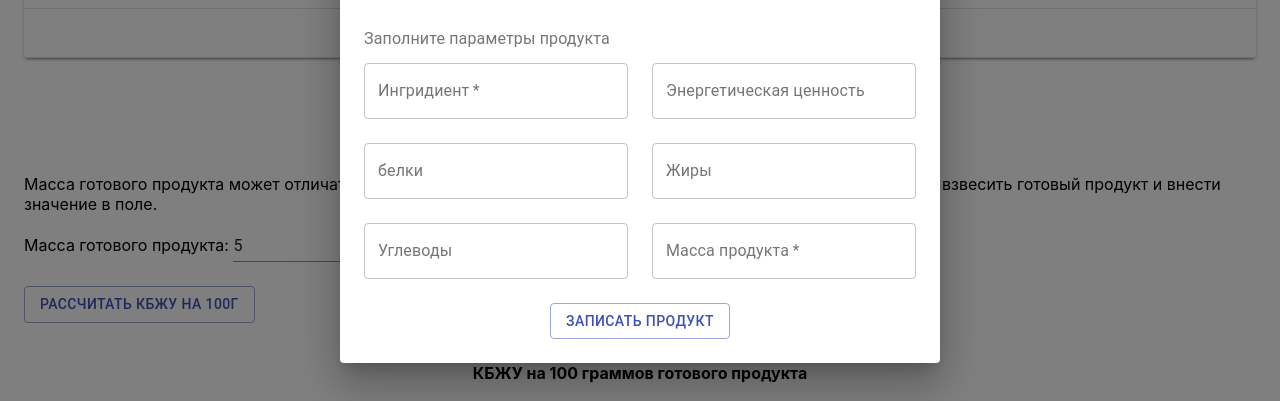
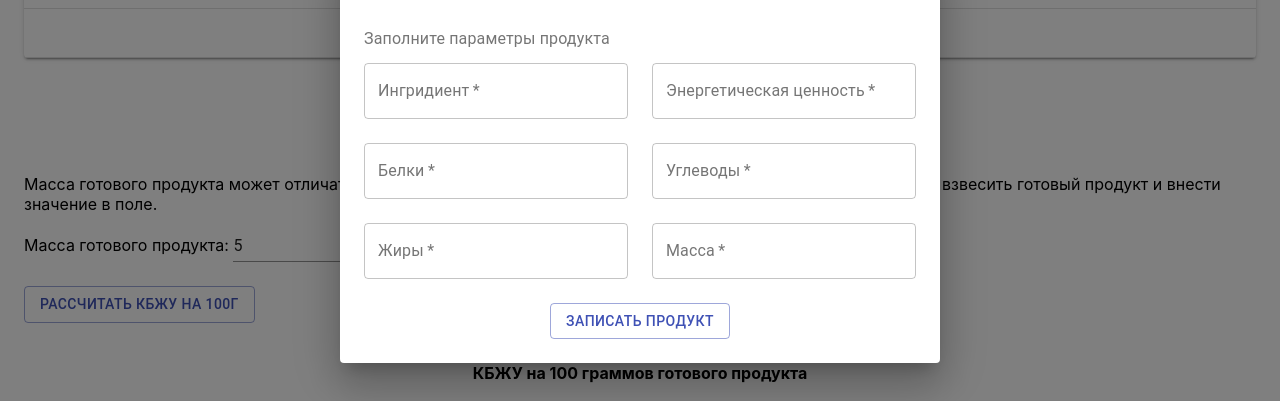
Before and after one commit to DustyDuke/calc, a React (Create React App) app: page / in a window 1280 px wide. Both pictures are taken after typing "5" into the empty fields and a click on the button "ДОБАВИТЬ ПРОДУКТ". Shown: the part 241-642 px from the top of the page. Built offline with nearby package versions, Linux system fonts and the light colour scheme.

Commit message:
refactoring

```diff
--- a/src/components/FormTable.js
+++ b/src/components/FormTable.js
@@ -3,31 +3,41 @@ import { Grid, TextField, Button } from '@material-ui/core';
 import Box from "@material-ui/core/Box";
 import { makeStyles } from '@material-ui/core/styles';
 
-export default  function FormTable(props) {
-const { modalOpen, properties, setProperties } = props
+const labels = {
+    product: "Ингридиент",
+    kkal: "Энергетическая ценность",
+    proteins: "Белки",
+    carbs: "Углеводы",
+    fats: "Жиры",
+    weight: "Масса",
+}
+
 const useStyles = makeStyles(() => ({
     formFields: {
         width: '100%',
     },
 }));
 
+export default function FormTable(props) {
+    const { modalOpen, properties, setProperties } = props
+
+
     const classes = useStyles();
 
     const initialProps = {
-    'product': '',
-    'kkal': '',
-    'proteins': '',
-    'carbs': '',
-    'fats': '',
-    'weight': '',
+        product: '',
+        kkal: '',
+        proteins: '',
+        carbs: '',
+        fats: '',
+        weight: '',
     }
 
     const [elements, setElements] = useState(initialProps)
-
+    const elementsNames = Object.keys(elements)
 
     const changeElement = (event) => {
-        const id = event.target.id
-        const value = event.target.value
+        const {id, value} = event.target
         setElements({...elements, [id]: value});
     }
      const currentWeightCount = (prop) => {
@@ -37,95 +47,37 @@ const [elements, setElements] = useState(initialProps)
     const handleSubmit = (event) => {
         event.preventDefault()
 
-   const keys = Object.keys(elements)
-     const newProp = Object.fromEntries(keys.map((el) => {
+     const newProp = Object.fromEntries(elementsNames.map((el) => {
             if( el === 'product' || el === 'weight'){
                 return [[el], elements[el]]
-            } else {
-                return  [[el], currentWeightCount(el)]
-            }
+            } return  [[el], currentWeightCount(el)]
+
         }))
 
         setProperties([...properties, newProp])
         setElements(initialProps);
         modalOpen(false);
     }
-return (
-            <Box>
+    return (<Box>
             <form onSubmit={handleSubmit} >
                 <Grid container spacing={3}>
-                <Grid item md={6} xs={12} >
+                    {elementsNames.map(element => (
+                        <Grid item md={6} xs={12} key={element} >
                             <TextField
                                 className={classes.formFields}
-                   id="product"
-                   label="Ингридиент"
-                   type="text"
+                                id={element}
+                                label={labels[element]}
+                                type={element === 'product' ? 'type' : 'number'}
                                 variant="outlined"
                                 onChange={changeElement}
-                   value={elements.product}
+                                value={elements[element]}
                                 required
                             />
-                </Grid>
-                <Grid item md={6} xs={12} >
-                <TextField
-                    className={classes.formFields}
-                    id="kkal"
-                    label="Энергетическая ценность"
-                    type="number"
-                    variant="outlined"
-                    onChange={changeElement}
-                    value={elements.kkal}
-                />
-                </Grid>
-                <Grid item md={6} xs={12} >
-                <TextField
-                    className={classes.formFields}
-                    id="proteins"
-                    label="белки"
-                    type="number"
-                    variant="outlined"
-                    onChange={changeElement}
-                    value={elements.proteins}
-                />
-                </Grid>
-                <Grid item md={6} xs={12} >
-                <TextField
-                    className={classes.formFields}
-                    id="fats"
-                    label="Жиры"
-                    type="number"
-                    variant="outlined"
-                    onChange={changeElement}
-                    value={elements.fats}
-                />
-                </Grid>
-                <Grid item md={6} xs={12}>
-                <TextField
-                    className={classes.formFields}
-                    id="carbs"
-                    label="Углеводы"
-                    type="number"
-                    variant="outlined"
-                    onChange={changeElement}
-                    value={elements.carbs}
-                />
-                </Grid>
-                 <Grid item md={6} xs={12} >
-            <TextField
-                    className={classes.formFields}
-                    id="weight"
-                    label="Масса продукта"
-                    type="number"
-                    variant="outlined"
-                    onChange={changeElement}
-                    value={elements.weight}
-                    required
-                />
-                 </Grid>
-
+                        </Grid>)
+                    )}
                     <Grid item xs={12}>
                         <Box  align="center">
-            <Button variant="outlined" color="primary" type="submit" onSubmit={handleSubmit} >Записать продукт</Button>
+                            <Button variant="outlined" color="primary" type="submit" onSubmit={handleSubmit}>Записать продукт</Button>
                         </Box>
                     </Grid>
                 </Grid>
--- a/src/components/ProductsTable.jsx
+++ b/src/components/ProductsTable.jsx
@@ -29,7 +29,9 @@ const propNames = Object.keys(sum)
                               actionsCellStyle: {color: 'red'}}
                    }
                    localization={{ header: { actions: "" },
-                       body: { emptyDataSourceMessage: "Добавьте продукты", editRow: { deleteText: "Вы уверены, что хотите удалить ингридиент?" }} }}
+                       body: {
+                           emptyDataSourceMessage: "Добавьте продукты",
+                           editRow: { deleteText: "Вы уверены, что хотите удалить ингридиент?" }} }}
                    icons={materialTableIcons}
                    components={{
                           Body: (props) => {
--- a/src/components/TablesPage.jsx
+++ b/src/components/TablesPage.jsx
@@ -29,10 +29,10 @@ export default function TablesPage(){
     const initialSums = { kkal: 0, proteins: 0, fats: 0, carbs: 0, weight: 0 }
 
     const [properties, setProperties] = useState([])
-    const [sum, setSum] = React.useState(initialSums)
+    const [sum, setSum] = useState(initialSums)
     const [calculated, setCalculated] = useState(initialSums)
     const [finalWeight, setFinalWeight] = useState('')
-    const [open, setOpen] = React.useState(false);
+    const [open, setOpen] = useState(false);
 
     const getSum = (arr) => {
         return (arr.length > 0) ? arr.reduce((a, b) => +a + +b) : 0
@@ -40,19 +40,29 @@ export default function TablesPage(){
     const per100g = (arr) => {
         return (getSum(arr)*100/finalWeight).toFixed(2)
     }
- const handleChange = (event) => {
+    const handleChange = (event) => {
         setFinalWeight(event.target.value)
     }
-const calcFinalProps = (a, fn) => {
+    const calcFinalProps = (a, fn) => {
      return  fn(properties.map(prop => { return prop[a] }))
-}
+    }
 
     const calcProperties = () => {
-        setCalculated({ kkal: calcFinalProps( 'kkal', per100g), proteins: calcFinalProps( 'proteins', per100g), fats: calcFinalProps( 'fats', per100g), carbs: calcFinalProps( 'carbs', per100g), weight: calcFinalProps( 'weight', per100g) })
+        setCalculated({
+            kkal: calcFinalProps( 'kkal', per100g),
+            proteins: calcFinalProps( 'proteins', per100g),
+            fats: calcFinalProps( 'fats', per100g),
+            carbs: calcFinalProps( 'carbs', per100g),
+            weight: calcFinalProps( 'weight', per100g) })
     }
 
   const calcSums = () => {
-        setSum({ kkal: calcFinalProps( 'kkal', getSum), proteins: calcFinalProps( 'proteins', getSum), fats: calcFinalProps( 'fats', getSum), carbs: calcFinalProps( 'carbs', getSum), weight: calcFinalProps( 'weight', getSum) })
+        setSum({
+            kkal: calcFinalProps( 'kkal', getSum),
+            proteins: calcFinalProps( 'proteins', getSum),
+            fats: calcFinalProps( 'fats', getSum),
+            carbs: calcFinalProps( 'carbs', getSum),
+            weight: calcFinalProps( 'weight', getSum) })
         }
 
     React.useEffect(()=> {
```
Lines whose indentation alone changed are shown as unchanged.
